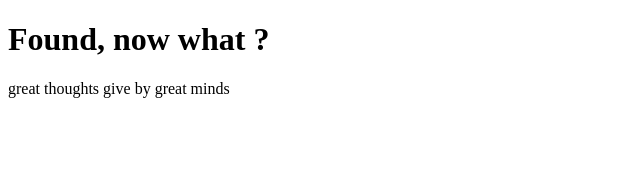
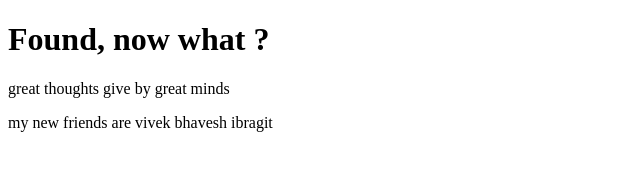
Before and after one commit to Bhavesh9461/new-project, a plain HTML site: page kyuBatau/index.html in a window 1280 px wide. Shown: the whole page, without its empty margins (0-640 px from the left). Drawn offline with Linux system fonts and the light colour scheme.

Commit message:
new changes added

```diff
--- a/kyuBatau/index.html
+++ b/kyuBatau/index.html
@@ -8,5 +8,6 @@
 <body>
     <h1>Found, now what ?</h1>
     <p>great thoughts give by great minds</p>
+    <p>my new friends are vivek bhavesh ibragit </p>
 </body>
 </html>
```
